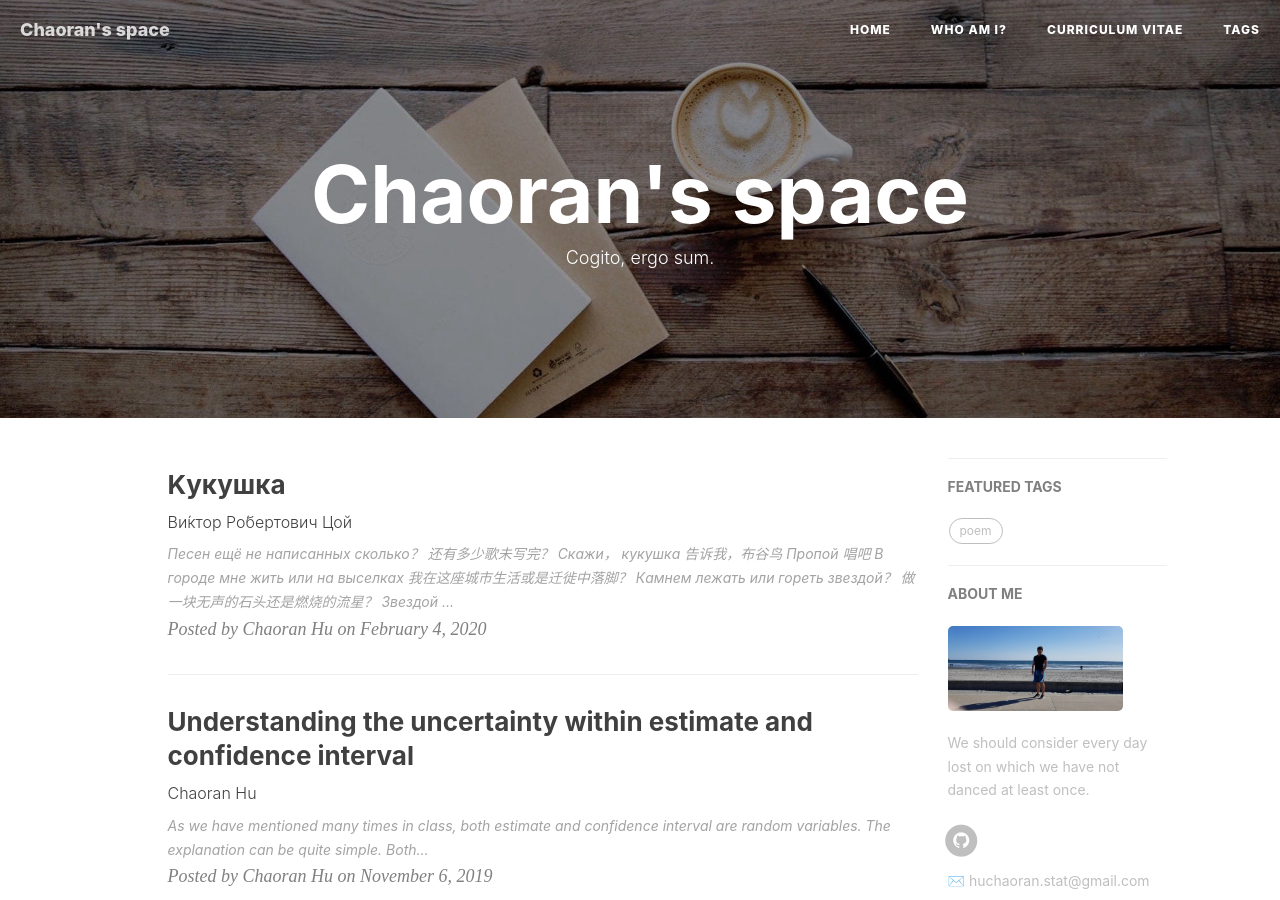
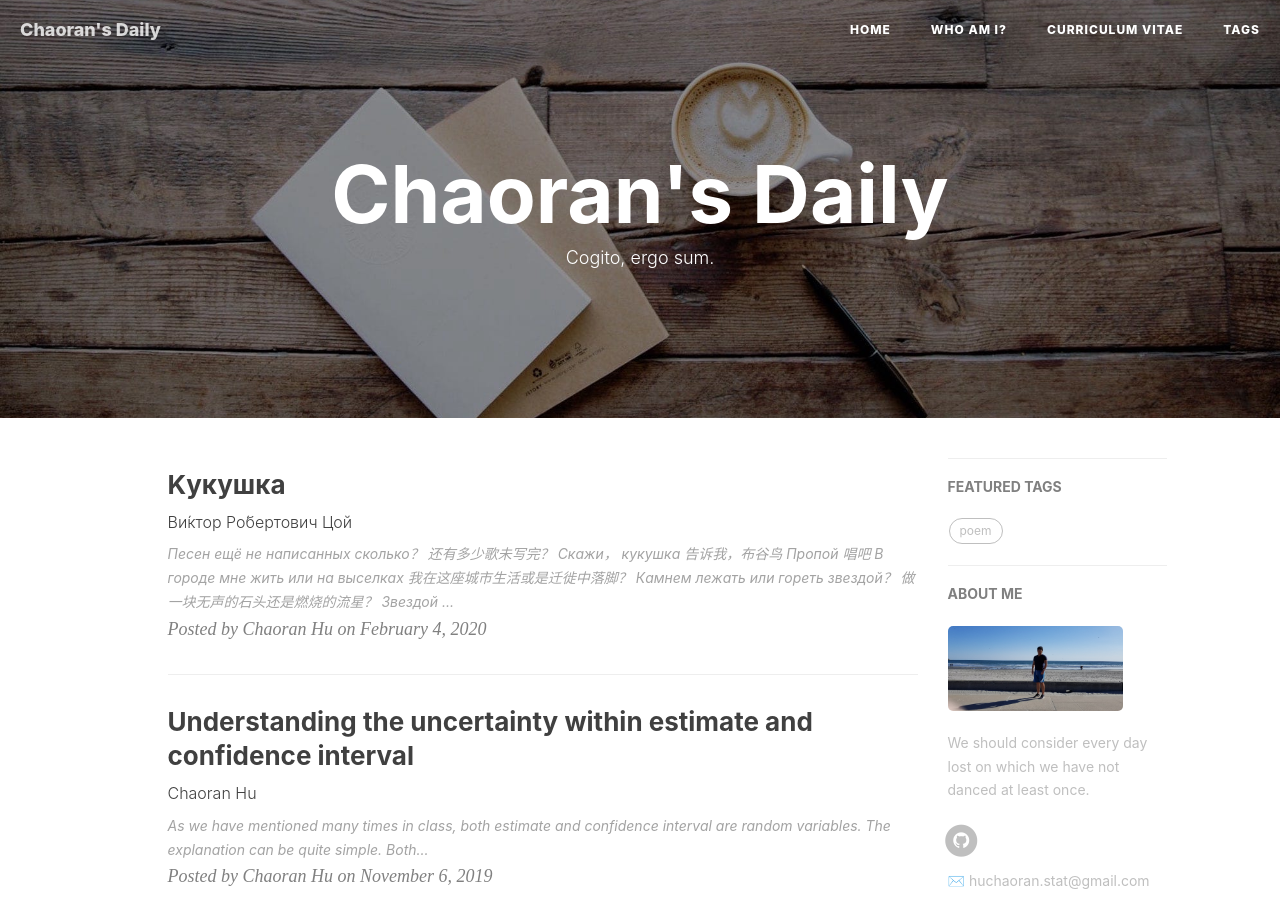
Before and after one commit to ChaoranHu/ChaoranHu.github.io, a Jekyll site: the page built from index.html, in a window 1280 px wide and 900 px high. Built offline with Jekyll 4.4.1, drawn with Linux system fonts in a browser that asks for light colours; nearby versions of some CDN libraries; the list of posts is cut into pages by our own code; comment, search, counter and statistics services are not loaded; some of the changed text lies outside the part shown.

Commit message:
Update _config.yml

```diff
--- a/_config.yml
+++ b/_config.yml
@@ -1,6 +1,6 @@
 # Site settings
-title: Chaoran's space
-SEOTitle: Chaoran's blog
+title: Chaoran's Daily
+SEOTitle: Chaoran's Daily
 header-img: img/post-bg-coffee.jpeg
 email: huchaoran.stat@gmail.com
 description: "Cogito, ergo sum."
```
